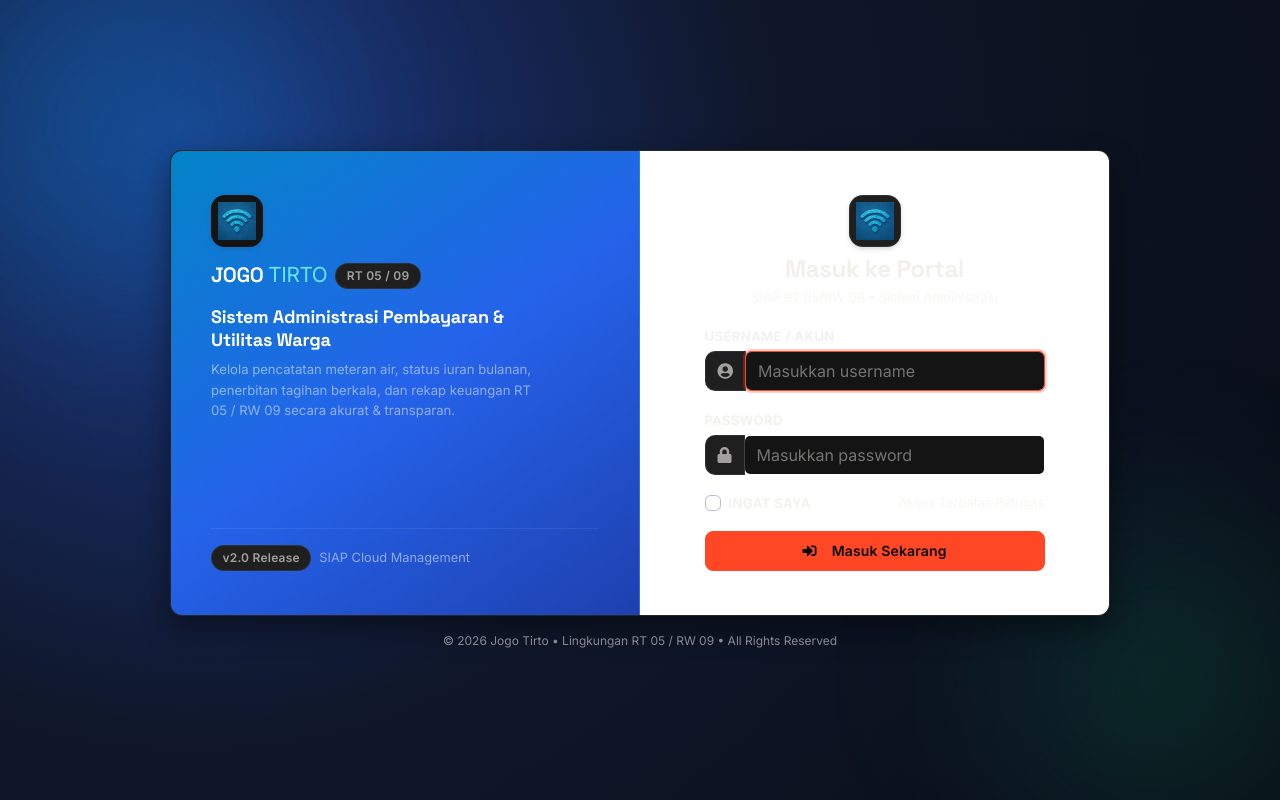
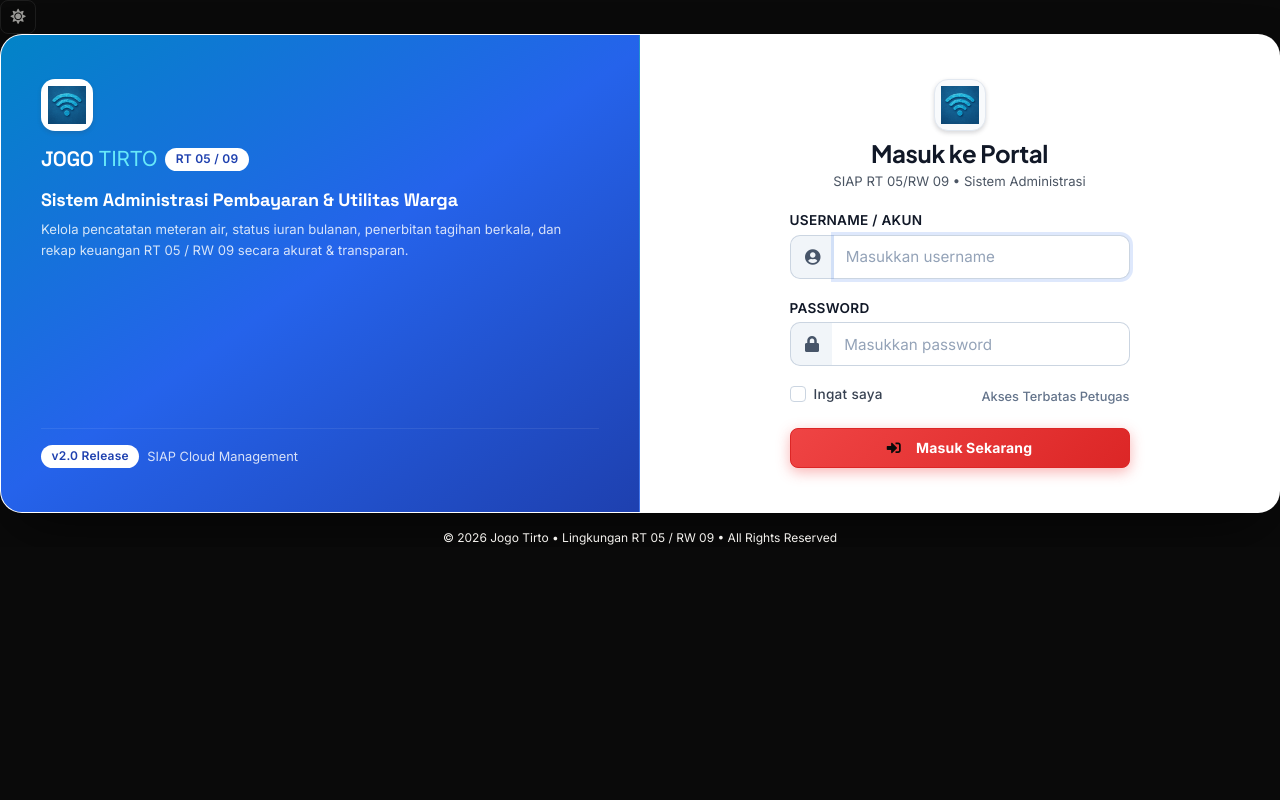
Before and after one commit to Randisyuja/AirBersih, a Django app: page /login/ in a window 1280 px wide. Run offline with Django 5.2, Linux system fonts and the light colour scheme; some libraries are stand-ins or nearby versions.

Commit message:
fix(auth): improve login page contrast and enforce password hashing on user accounts
- Fix dark text contrast against white card background on the login portal
- Automatically hash plain-text passwords in Kasir.save() and PenggunaForm.save()
- Allow optional password field when editing existing user profiles
- Add unit tests verifying password hashing and login authentication

```diff
--- a/apps/users/forms.py
+++ b/apps/users/forms.py
@@ -1,6 +1,7 @@
 from django import forms
+from django.contrib.auth.forms import AuthenticationForm, UserCreationForm
+from django.contrib.auth.hashers import identify_hasher
 from apps.users.models import Kasir
-from django.contrib.auth.forms import AuthenticationForm
 
 
 class PenggunaForm(forms.ModelForm):
@@ -8,29 +9,63 @@ class PenggunaForm(forms.ModelForm):
         model = Kasir
         fields = ["username", "first_name", "last_name", "email", "no_hp", "password"]
         widgets = {
-            "username": forms.TextInput(attrs={"class": "form-control w-25"}),
-            "first_name": forms.TextInput(attrs={"class": "form-control w-25"}),
-            "last_name": forms.TextInput(attrs={"class": "form-control w-25"}),
-            "email": forms.EmailInput(attrs={"class": "form-control w-25"}),
-            "no_hp": forms.TextInput(attrs={"class": "form-control w-25"}),
-            "password": forms.PasswordInput(attrs={"class": "form-control w-25"}),
+            "username": forms.TextInput(attrs={"class": "form-control", "placeholder": "Masukkan username"}),
+            "first_name": forms.TextInput(attrs={"class": "form-control", "placeholder": "Nama depan"}),
+            "last_name": forms.TextInput(attrs={"class": "form-control", "placeholder": "Nama belakang"}),
+            "email": forms.EmailInput(attrs={"class": "form-control", "placeholder": "contoh@email.com"}),
+            "no_hp": forms.TextInput(attrs={"class": "form-control", "placeholder": "08123456789"}),
+            "password": forms.PasswordInput(attrs={"class": "form-control", "placeholder": "Masukkan password"}),
         }
+
+    def __init__(self, *args, **kwargs):
+        super().__init__(*args, **kwargs)
+        self._original_password = self.instance.password if (self.instance and self.instance.pk) else None
+        if self.instance and self.instance.pk:
+            self.fields["password"].required = False
+            self.fields["password"].widget.attrs["placeholder"] = "Kosongkan jika tidak ingin mengubah password"
+
+    def clean_password(self):
+        raw_password = self.cleaned_data.get("password")
+        if not raw_password and self._original_password:
+            return self._original_password
+        return raw_password
+
+    def save(self, commit=True):
+        user = super().save(commit=False)
+        raw_password = self.cleaned_data.get("password")
+        if raw_password and not raw_password.startswith("!"):
+            try:
+                identify_hasher(raw_password)
+                user.password = raw_password
+            except ValueError:
+                user.set_password(raw_password)
+        elif self._original_password:
+            user.password = self._original_password
+        if commit:
+            user.save()
+        return user
+
+
+class KasirCreationForm(UserCreationForm):
+    class Meta(UserCreationForm.Meta):
+        model = Kasir
+        fields = ("username", "first_name", "last_name", "email", "no_hp")
 
 
 class LoginForm(AuthenticationForm):
     username = forms.CharField(
         widget=forms.TextInput(
             attrs={
-                'class': 'form-control form-control-user',
-                'placeholder': 'Username atau Email'
+                "class": "form-control form-control-user",
+                "placeholder": "Username atau Email",
             }
         )
     )
     password = forms.CharField(
         widget=forms.PasswordInput(
             attrs={
-                'class': 'form-control form-control-user',
-                'placeholder': 'Password'
+                "class": "form-control form-control-user",
+                "placeholder": "Password",
             }
         )
     )
--- a/templates/auth_base.html
+++ b/templates/auth_base.html
@@ -32,79 +32,17 @@
     <link href="{% static 'css/modern-theme.css' %}" rel="stylesheet">
 
     <style>
-        /* FIXED VIEWPORT - ZERO SCROLL (Horizontal & Vertical) */
-        html, body.auth-page {
-            height: 100vh !important;
-            max-height: 100vh !important;
-            width: 100vw !important;
-            max-width: 100vw !important;
-            margin: 0 !important;
-            padding: 0 !important;
-            overflow: hidden !important; /* DILARANG SCROLL */
-            position: fixed !important;
-            top: 0 !important;
-            left: 0 !important;
-            right: 0 !important;
-            bottom: 0 !important;
-            background: radial-gradient(circle at 15% 20%, #1e3a8a 0%, #0f172a 45%, #090d16 100%) !important;
-            font-family: 'Plus Jakarta Sans', -apple-system, BlinkMacSystemFont, sans-serif !important;
+        /* Card Layout */
+        .auth-card {
+            background-color: #ffffff !important;
+            background: #ffffff !important;
+            border-radius: 22px !important;
+            overflow: hidden !important;
+            border: 1px solid rgba(255, 255, 255, 0.15) !important;
+            box-shadow: 0 25px 60px -15px rgba(0, 0, 0, 0.65) !important;
         }
 
-        /* Fixed Centered Wrapper */
-        .auth-layout-wrapper {
-            height: 100vh !important;
-            max-height: 100vh !important;
-            width: 100vw !important;
-            display: flex !important;
-            flex-direction: column !important;
-            align-items: center !important;
-            justify-content: center !important;
-            padding: 1rem 1.25rem !important;
-            box-sizing: border-box !important;
-            overflow: hidden !important;
-            position: relative !important;
-        }
-
-        .auth-glow-blob {
-            position: absolute;
-            width: 440px;
-            height: 440px;
-            border-radius: 50%;
-            filter: blur(80px);
-            pointer-events: none;
-            z-index: 1;
-        }
-
-        .auth-blob-1 {
-            top: -100px;
-            left: -100px;
-            background: radial-gradient(circle, rgba(2, 132, 199, 0.35) 0%, rgba(6, 182, 212, 0.08) 70%, transparent 100%);
-        }
-
-        .auth-blob-2 {
-            bottom: -100px;
-            right: -100px;
-            background: radial-gradient(circle, rgba(16, 185, 129, 0.22) 0%, transparent 70%);
-        }
-
-        /* Fixed Central Box Container */
-        .auth-content-box {
-            width: 100%;
-            max-width: 940px;
-            margin: auto;
-            position: relative;
-            z-index: 10;
-        }
-
-        .auth-card {
-            background: #ffffff;
-            border-radius: 22px;
-            box-shadow: 0 25px 60px -15px rgba(0, 0, 0, 0.65), 0 0 0 1px rgba(255, 255, 255, 0.12);
-            overflow: hidden;
-            border: none;
-        }
-
-        /* Left Hero Pane (50% Split, Generous Margins & Padding) */
+        /* Left Hero Pane (50% Split) */
         .auth-brand-side {
             background: linear-gradient(145deg, #0284c7 0%, #2563eb 50%, #1e40af 100%) !important;
             padding: 2.75rem 2.5rem !important;
@@ -113,16 +51,19 @@
             flex-direction: column !important;
             justify-content: space-between !important;
             box-sizing: border-box !important;
+            border-right: 1px solid rgba(255, 255, 255, 0.12) !important;
         }
+        .auth-brand-side h1, .auth-brand-side h2, .auth-brand-side h3, .auth-brand-side h4,
+        .auth-brand-side h5, .auth-brand-side h6, .auth-brand-side .text-white { color: #ffffff !important; }
+        .auth-brand-side p, .auth-brand-side .text-white-50 { color: rgba(255, 255, 255, 0.82) !important; }
+        .auth-brand-side .badge-light { background-color: #ffffff !important; color: #1e40af !important; border: none !important; }
+        .auth-brand-logo-box { background-color: #ffffff !important; border-radius: 14px; width: 52px; height: 52px; }
 
-        .auth-brand-text-block {
-            max-width: 350px;
-            padding-right: 1.25rem; /* Generous gap away from the right dividing border */
-        }
-
-        /* Right Form Pane (50% Split) */
+        /* Right Form Pane - PURE WHITE BACKGROUND */
         .auth-form-side {
+            background-color: #ffffff !important;
             background: #ffffff !important;
+            color: #111827 !important;
             padding: 2.75rem 2.5rem !important;
             display: flex !important;
             align-items: center !important;
@@ -130,15 +71,114 @@
             box-sizing: border-box !important;
         }
 
+        /* Explicit Black Font for Headings, Titles & Labels */
+        .auth-form-side h1, .auth-form-side h2, .auth-form-side h3, .auth-form-side h4,
+        .auth-form-side h5, .auth-form-side h6, .auth-form-side .auth-form-title,
+        .auth-form-side .text-slate-900, .auth-form-side .text-gray-900 {
+            color: #111827 !important;
+            font-family: 'Plus Jakarta Sans', sans-serif !important;
+            font-weight: 700 !important;
+        }
+        .auth-form-side p, .auth-form-side .auth-form-subtitle, .auth-form-side .text-muted { color: #4b5563 !important; }
+        .auth-form-side label, .auth-form-side .auth-form-label, .auth-form-side .form-label,
+        .auth-form-side .text-slate-700, .auth-form-side .text-gray-700 {
+            color: #111827 !important;
+            font-weight: 600 !important;
+            font-size: 0.85rem !important;
+            letter-spacing: 0.02em;
+            margin-bottom: 0.35rem;
+            display: inline-block;
+        }
+
+        /* Input Controls on White Form Card */
+        .auth-form-side .auth-input-group { border-radius: 10px; }
+        .auth-form-side .auth-input-group .auth-input-icon,
+        .auth-form-side .input-group-prepend .input-group-text {
+            background-color: #f1f5f9 !important;
+            border: 1.5px solid #cbd5e1 !important;
+            border-right: none !important;
+            border-radius: 10px 0 0 10px !important;
+            color: #475569 !important;
+            padding: 0 0.9rem;
+        }
+        .auth-form-side .auth-input-group .auth-input-field,
+        .auth-form-side .form-control {
+            background-color: #ffffff !important;
+            border: 1.5px solid #cbd5e1 !important;
+            border-left: none !important;
+            border-radius: 0 10px 10px 0 !important;
+            color: #111827 !important;
+            font-size: 0.95rem !important;
+            height: 44px !important;
+        }
+        .auth-form-side .auth-input-group .auth-input-field::placeholder,
+        .auth-form-side .form-control::placeholder { color: #94a3b8 !important; opacity: 1 !important; }
+        .auth-form-side .auth-input-group:focus-within .auth-input-icon,
+        .auth-form-side .input-group:focus-within .input-group-text { border-color: #2563eb !important; color: #2563eb !important; }
+        .auth-form-side .auth-input-group:focus-within .auth-input-field,
+        .auth-form-side .form-control:focus {
+            background-color: #ffffff !important;
+            border-color: #2563eb !important;
+            color: #111827 !important;
+            box-shadow: 0 0 0 3px rgba(37, 99, 235, 0.15) !important;
+            outline: none !important;
+        }
+
+        /* Checkbox & Help Text */
+        .auth-form-side .auth-checkbox-label,
+        .auth-form-side .custom-control-label {
+            color: #374151 !important;
+            font-size: 0.85rem !important;
+            font-weight: 500 !important;
+            cursor: pointer;
+            user-select: none;
+            text-transform: none !important;
+        }
+        .auth-form-side .custom-control-input ~ .custom-control-label::before {
+            background-color: #ffffff !important;
+            border: 1.5px solid #cbd5e1 !important;
+            border-radius: 4px !important;
+        }
+        .auth-form-side .custom-control-input:checked ~ .custom-control-label::before {
+            background-color: #2563eb !important;
+            border-color: #2563eb !important;
+        }
+        .auth-form-side .auth-security-badge { color: #64748b !important; font-size: 0.8rem !important; font-weight: 500; }
+        .auth-form-side .auth-form-logo { background-color: #f8fafc !important; border: 1px solid #e2e8f0 !important; }
+
+        /* Submit Button */
+        .auth-form-side .auth-btn-submit,
+        .auth-form-side .btn-primary {
+            background: linear-gradient(135deg, #ef4444 0%, #dc2626 100%) !important;
+            background-color: #ef4444 !important;
+            border-color: #dc2626 !important;
+            color: #ffffff !important;
+            font-weight: 700 !important;
+            box-shadow: 0 4px 14px rgba(239, 68, 68, 0.4) !important;
+            transition: all 0.2s ease !important;
+        }
+        .auth-form-side .auth-btn-submit:hover,
+        .auth-form-side .btn-primary:hover {
+            background: linear-gradient(135deg, #dc2626 0%, #b91c1c 100%) !important;
+            box-shadow: 0 6px 20px rgba(239, 68, 68, 0.5) !important;
+            transform: translateY(-1px);
+        }
+
         @media (max-width: 991.98px) {
-            .auth-form-side {
-                padding: 2rem 1.5rem !important;
-            }
+            .auth-form-side { padding: 2rem 1.5rem !important; }
         }
     </style>
+    {% block extra_css %}{% endblock %}
 </head>
 
 <body class="auth-page">
+    <!-- Floating Theme Toggle (Top Right) -->
+    <div class="auth-theme-toggle-wrapper">
+        <button class="btn btn-sm btn-theme-toggle" id="themeToggleBtn" type="button" aria-label="Ganti Mode Tema" title="Ganti Mode Tema">
+            <i id="themeToggleIcon" class="fas fa-sun"></i>
+        </button>
+    </div>
+
     <div class="auth-layout-wrapper">
         <div class="auth-glow-blob auth-blob-1"></div>
         <div class="auth-glow-blob auth-blob-2"></div>
@@ -150,7 +190,7 @@
                     <div class="col-lg-6 d-none d-lg-flex auth-brand-side">
                         <div class="w-100">
                             <div class="mb-3">
-                                <div class="d-inline-flex bg-white p-2 mb-3 shadow-sm align-items-center justify-content-center" style="border-radius: 14px; width: 52px; height: 52px;">
+                                <div class="d-inline-flex auth-brand-logo-box p-2 mb-3 shadow-sm align-items-center justify-content-center">
                                     <img src="{% static 'img/logo.png' %}" alt="Logo" style="max-height: 38px; max-width: 38px; object-fit: contain; display: block;">
                                 </div>
                                 <div class="d-flex align-items-center mb-1">
@@ -189,7 +229,7 @@
             </div>
 
             <div class="text-center mt-3">
-                <p class="text-white-50 small mb-0" style="font-size: 0.75rem;">
+                <p class="auth-footer-text small mb-0" style="font-size: 0.75rem;">
                     &copy; 2026 Jogo Tirto &bull; Lingkungan RT 05 / RW 09 &bull; All Rights Reserved
                 </p>
             </div>
@@ -200,6 +240,7 @@
     <script src="{% static 'vendor/jquery/jquery.min.js' %}"></script>
     <script src="{% static 'vendor/bootstrap/js/bootstrap.bundle.min.js' %}"></script>
     <script src="{% static 'vendor/jquery-easing/jquery.easing.min.js' %}"></script>
+    <script src="{% static 'js/theme-toggle.js' %}"></script>
     {% block extra_js %}{% endblock %}
 </body>
 
--- a/templates/users/login.html
+++ b/templates/users/login.html
@@ -8,12 +8,12 @@
     <!-- Centered Header with Logo -->
     <div class="text-center mb-3">
         <div class="d-flex justify-content-center mb-2">
-            <div class="d-inline-flex p-2 bg-light border shadow-sm align-items-center justify-content-center" style="border-radius: 14px; width: 52px; height: 52px;">
+            <div class="d-inline-flex p-2 auth-form-logo border shadow-sm align-items-center justify-content-center" style="border-radius: 14px; width: 52px; height: 52px; background-color: #f8fafc !important; border-color: #e2e8f0 !important;">
                 <img src="{% static 'img/logo.png' %}" alt="Logo Jogo Tirto" style="max-height: 38px; max-width: 38px; object-fit: contain;">
             </div>
         </div>
-        <h2 class="h5 font-weight-bold text-slate-900 mb-1" style="font-size: 1.2rem;">Masuk ke Portal</h2>
-        <p class="text-muted small mb-0" style="font-size: 0.8rem;">SIAP RT 05/RW 09 &bull; Sistem Administrasi</p>
+        <h2 class="h5 font-weight-bold auth-form-title mb-1" style="font-size: 1.25rem; color: #111827 !important; font-family: 'Plus Jakarta Sans', sans-serif !important;">Masuk ke Portal</h2>
+        <p class="auth-form-subtitle small mb-0" style="font-size: 0.82rem; color: #4b5563 !important;">SIAP RT 05/RW 09 &bull; Sistem Administrasi</p>
     </div>
 
     <!-- Error Alert -->
@@ -30,50 +30,50 @@
     <form class="user" method="post" id="loginForm">
         {% csrf_token %}
         <div class="form-group mb-3">
-            <label class="form-label font-weight-semibold text-slate-700 small mb-1" for="id_username">
+            <label class="form-label font-weight-semibold auth-form-label small mb-1" for="id_username" style="color: #111827 !important; font-weight: 600 !important; font-size: 0.85rem !important;">
                 Username / Akun
             </label>
-            <div class="input-group">
+            <div class="input-group auth-input-group">
                 <div class="input-group-prepend">
-                    <span class="input-group-text bg-light border-right-0 text-muted" style="border-radius: 10px 0 0 10px;">
+                    <span class="input-group-text auth-input-icon" style="background-color: #f1f5f9 !important; border: 1.5px solid #cbd5e1 !important; border-right: none !important; border-radius: 10px 0 0 10px !important; color: #475569 !important;">
                         <i class="fas fa-user-circle"></i>
                     </span>
                 </div>
                 <input type="text" name="username" autofocus autocapitalize="none" autocomplete="username"
                        maxlength="150" required id="id_username"
-                       class="form-control form-control-modern border-left-0"
+                       class="form-control form-control-modern auth-input-field"
                        placeholder="Masukkan username"
-                       style="border-radius: 0 10px 10px 0;">
+                       style="background-color: #ffffff !important; color: #111827 !important; border: 1.5px solid #cbd5e1 !important; border-left: none !important; border-radius: 0 10px 10px 0 !important; height: 44px !important;">
             </div>
         </div>
 
         <div class="form-group mb-3">
-            <label class="form-label font-weight-semibold text-slate-700 small mb-1" for="id_password">
+            <label class="form-label font-weight-semibold auth-form-label small mb-1" for="id_password" style="color: #111827 !important; font-weight: 600 !important; font-size: 0.85rem !important;">
                 Password
             </label>
-            <div class="input-group">
+            <div class="input-group auth-input-group">
                 <div class="input-group-prepend">
-                    <span class="input-group-text bg-light border-right-0 text-muted" style="border-radius: 10px 0 0 10px;">
+                    <span class="input-group-text auth-input-icon" style="background-color: #f1f5f9 !important; border: 1.5px solid #cbd5e1 !important; border-right: none !important; border-radius: 10px 0 0 10px !important; color: #475569 !important;">
                         <i class="fas fa-lock"></i>
                     </span>
                 </div>
                 <input type="password" name="password" autocomplete="current-password"
                        required id="id_password"
-                       class="form-control form-control-modern border-left-0"
+                       class="form-control form-control-modern auth-input-field"
                        placeholder="Masukkan password"
-                       style="border-radius: 0 10px 10px 0;">
+                       style="background-color: #ffffff !important; color: #111827 !important; border: 1.5px solid #cbd5e1 !important; border-left: none !important; border-radius: 0 10px 10px 0 !important; height: 44px !important;">
             </div>
         </div>
 
         <div class="d-flex justify-content-between align-items-center mb-3">
             <div class="custom-control custom-checkbox small">
                 <input type="checkbox" class="custom-control-input" id="rememberMe">
-                <label class="custom-control-label text-muted" for="rememberMe">Ingat saya</label>
+                <label class="custom-control-label auth-checkbox-label" for="rememberMe" style="color: #374151 !important; font-weight: 500 !important; font-size: 0.85rem !important;">Ingat saya</label>
             </div>
-            <span class="small text-muted">Akses Terbatas Petugas</span>
+            <span class="small auth-security-badge" style="color: #64748b !important; font-size: 0.8rem !important; font-weight: 500 !important;">Akses Terbatas Petugas</span>
         </div>
 
-        <button type="submit" class="btn btn-primary btn-block py-2 font-weight-bold shadow" id="btnSubmitLogin" style="border-radius: 10px; font-size: 0.95rem; letter-spacing: 0.01em;">
+        <button type="submit" class="btn btn-primary btn-block py-2 font-weight-bold shadow auth-btn-submit" id="btnSubmitLogin" style="border-radius: 10px; font-size: 0.95rem; letter-spacing: 0.01em; background: linear-gradient(135deg, #ef4444 0%, #dc2626 100%) !important; background-color: #ef4444 !important; border-color: #dc2626 !important; color: #ffffff !important;">
             <i class="fas fa-sign-in-alt mr-2"></i> Masuk Sekarang
         </button>
     </form>
```
Also changed, not shown: apps/users/models.py (+11 -1 lines), apps/users/tests.py (+113 -1 lines).
